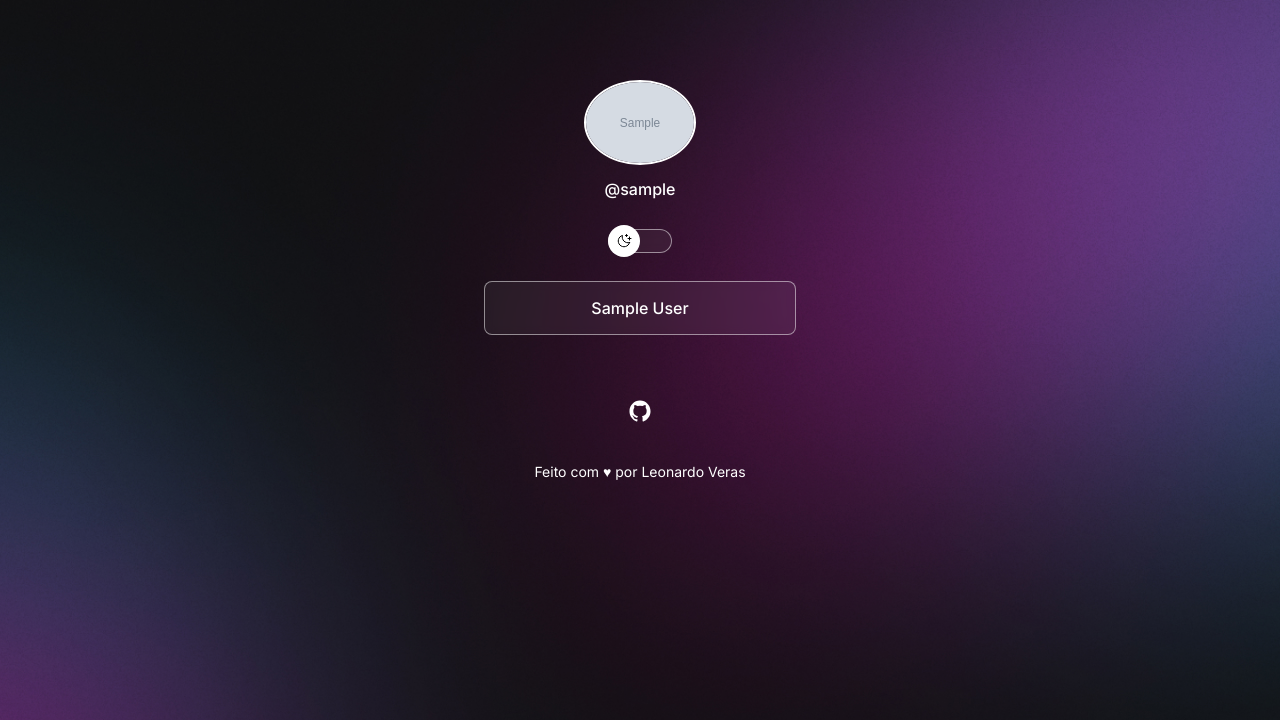
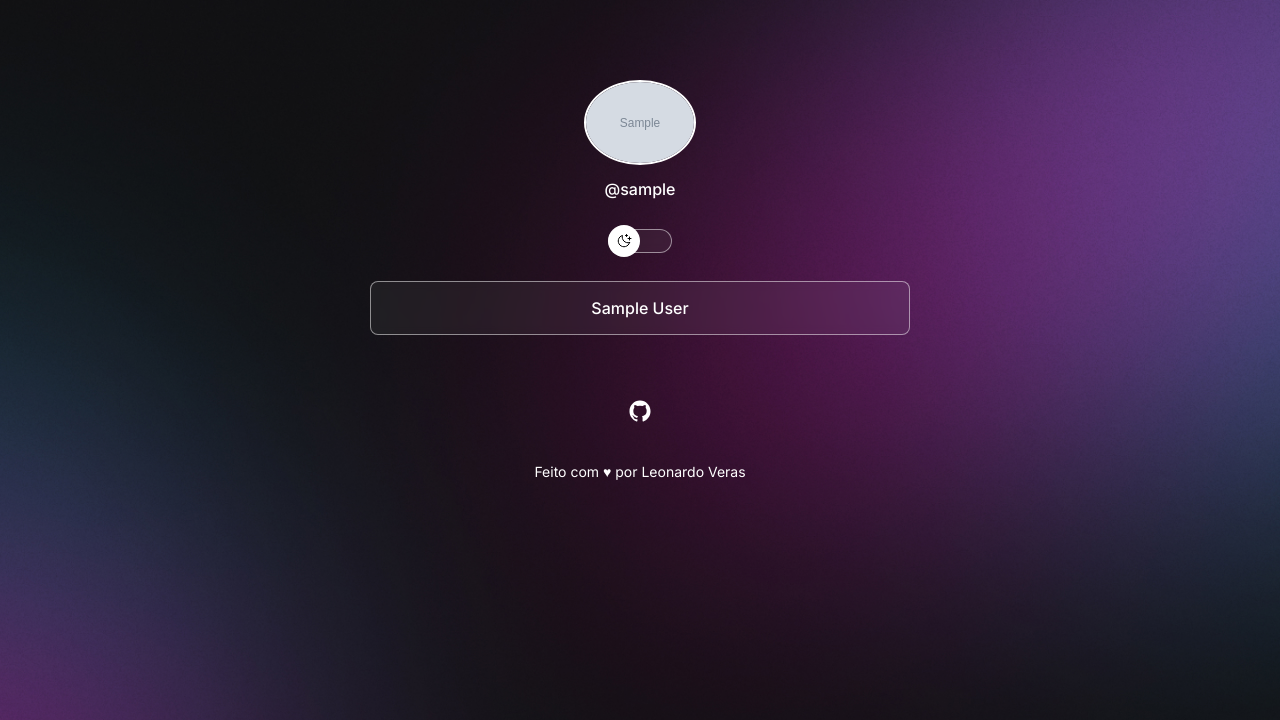
Before and after one commit to lvleo21/django-dev-links, a Django app: page / in a window 1280 px wide. Shown: the top 720 px of the page. Run offline with Django 4.2, Linux system fonts and the light colour scheme; a user stored in the database is signed in; tables that the repository leaves empty hold one stand-in row (values such as "Sample post"); grey boxes marked "Sample" are stand-in pictures.

Commit message:
✨ feat: change container width

```diff
--- a/apps/core/static/core/css/style.css
+++ b/apps/core/static/core/css/style.css
@@ -41,7 +41,8 @@ body * {
 }
 
 #container {
-    width: 360px;
+    width: 100%;
+    max-width: 588px;
     /* margin: top right bottom left */
     margin: 56px auto 0px;
     padding: 0 24px;
```
